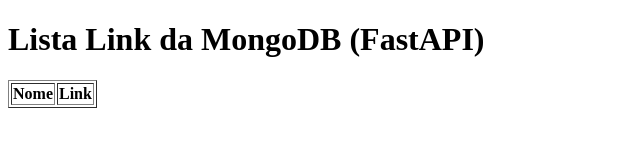
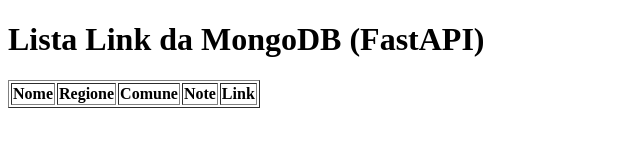
Before and after one commit to valarmuzza/GTFS_LINKS_FE, a plain HTML site: page index.html in a window 1280 px wide. Shown: the whole page, without its empty margins (0-640 px from the left). Drawn offline with Linux system fonts and the light colour scheme; no server answers.

Commit message:
aggiunti campi su tabella

```diff
--- a/index.html
+++ b/index.html
@@ -8,7 +8,7 @@
   <h1>Lista Link da MongoDB (FastAPI)</h1>
   <table border="1" id="tabella">
     <thead>
-      <tr><th>Nome</th><th>Link</th></tr>
+      <tr><th>Nome</th><th>Regione</th><th>Comune</th><th>Note</th><th>Link</th></tr>
     </thead>
     <tbody></tbody>
   </table>
```
